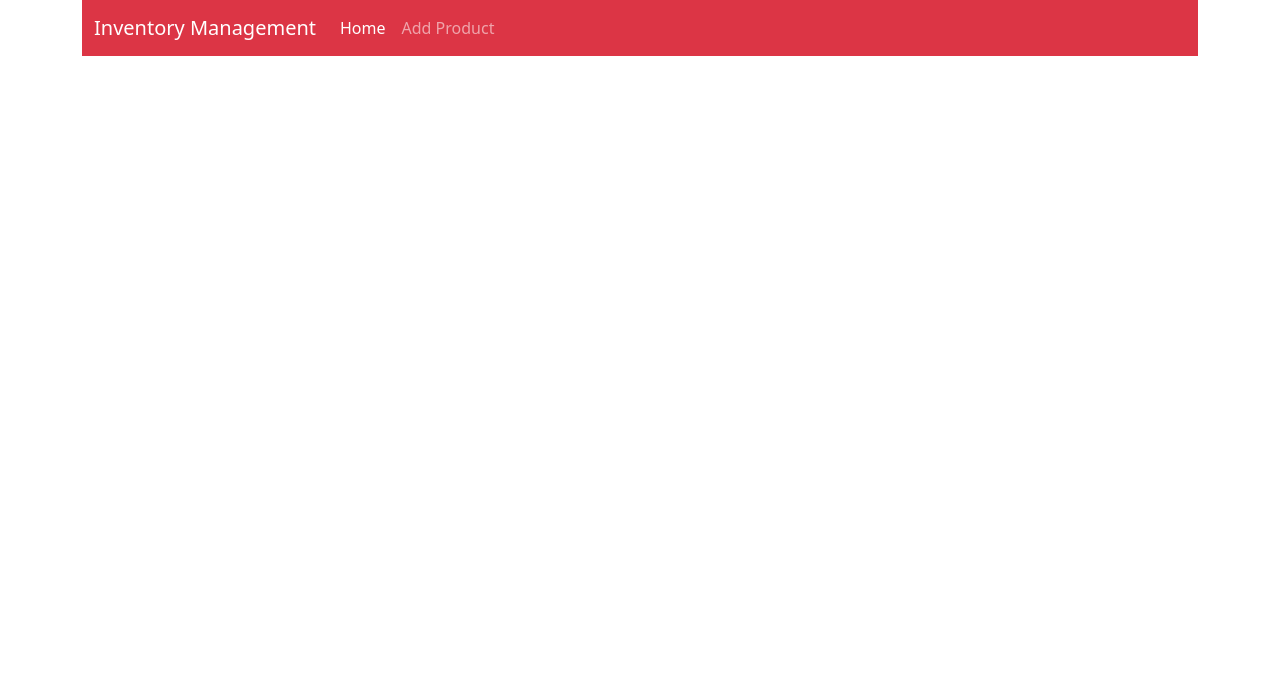
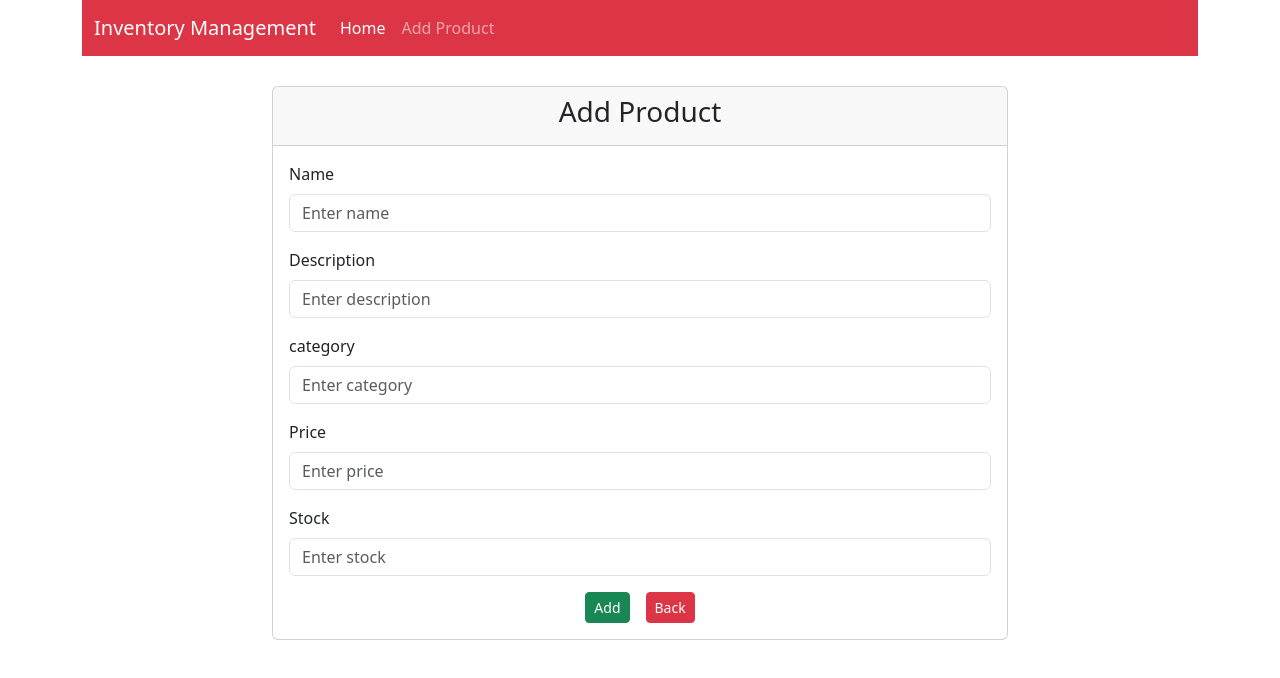
Before and after one commit to AlexisMartinez1913/inventory-management-frontend, a React (Vite) app: page /add in a window 1280 px wide. Shown: the top 678 px of the page. Built offline with nearby package versions, Linux system fonts and the light colour scheme.

Commit message:
Build add Product frontend

```diff
--- a/src/App.jsx
+++ b/src/App.jsx
@@ -3,6 +3,7 @@ import 'bootstrap/dist/css/bootstrap.min.css';
 import ProductList from './components/ProductList';
 import Navigation from './template/Navigation';
 import { BrowserRouter, Route, Routes } from 'react-router-dom';
+import AddProduct from './components/AddProduct';
 
 
 
@@ -15,6 +16,7 @@ function App() {
     <Navigation />
     <Routes>
       <Route exact path='/' element={<ProductList />} />
+      <Route exact path='/add' element={<AddProduct />} />
     </Routes>
     </BrowserRouter>
 
--- /dev/null
+++ b/src/components/AddProduct.jsx
@@ -0,0 +1,85 @@
+import axios from 'axios';
+import 'bootstrap/dist/css/bootstrap.min.css';
+import React, { useState } from 'react';
+import { useNavigate, useNavigation } from 'react-router-dom';
+
+function AddProduct() {
+    //var de react router para volver al inicio
+    let navigation = useNavigate();
+    const [product, setProduct] = useState({
+        name: "",
+        description: "",
+        category: "",
+        price: "",
+        stock:""
+    })
+
+    const{name, description, category, price, stock} = product;
+
+    const onInputChange = (e) => {
+        //spread operator.. expandir atributos
+        setProduct({...product, [e.target.name]: e.target.value})
+    }
+
+    const onSubmit = async (e) => {
+        e.preventDefault();
+        try {
+            const urlBase = "http://localhost:8081/fi-app/products";
+            await axios.post(urlBase, product);
+            navigation('/');
+        } catch (error) {
+            console.error("There was an error adding the product!", error);
+        }
+    };
+
+
+    return (
+        <div className='container'>
+            <div className='row justify-content-center' style={{ marginTop: "30px" }}>
+                <div className='col-md-8'>
+                    <div className='card'>
+                        <div className='card-header text-center'>
+                            <h3>Add Product</h3>
+                        </div>
+                        <div className='card-body'>
+                            <form onSubmit={(e) => onSubmit(e)}>
+                                <div className="mb-3">
+                                    <label htmlFor="name" className="form-label">Name</label>
+                                    <input type="text" className="form-control" id="name" name="name" value={name} onChange={(e) => onInputChange(e)} placeholder="Enter name" required />
+
+                                </div>
+                                <div className="mb-3">
+                                    <label htmlFor="description" className="form-label">Description</label>
+                                    <input type="text" className="form-control" value={description} onChange={(e) => onInputChange(e)} id="description" name="description" placeholder="Enter description" required />
+
+                                </div>
+                                <div className="mb-3">
+                                    <label htmlFor="category" className="form-label">category</label>
+                                    <input type="text" className="form-control" value={category} onChange={(e) => onInputChange(e)} id="category" name="category" placeholder="Enter category" required />
+
+                                </div>
+                                <div className="mb-3">
+                                    <label htmlFor="price" className="form-label">Price</label>
+                                    <input type="number" className="form-control" value={price} onChange={(e) => onInputChange(e)} id="price" name="price" placeholder="Enter price" required />
+
+                                </div>
+                                <div className="mb-3">
+                                    <label htmlFor="stock" className="form-label">Stock</label>
+                                    <input type="number" className="form-control" value={stock} onChange={(e) => onInputChange(e)} id="stock" name="stock" placeholder="Enter stock" required />
+
+                                </div>
+                                <div className='text-center'>
+                                    <button type="submit" className="btn btn-success btn-sm me-3">Add</button>
+                                    <a href="/" className='btn btn-danger btn-sm'>Back</a>
+                                </div>
+                            </form>
+                        </div>
+                    </div>
+                </div>
+            </div>
+        </div>
+    );
+
+}
+
+export default AddProduct;
```
